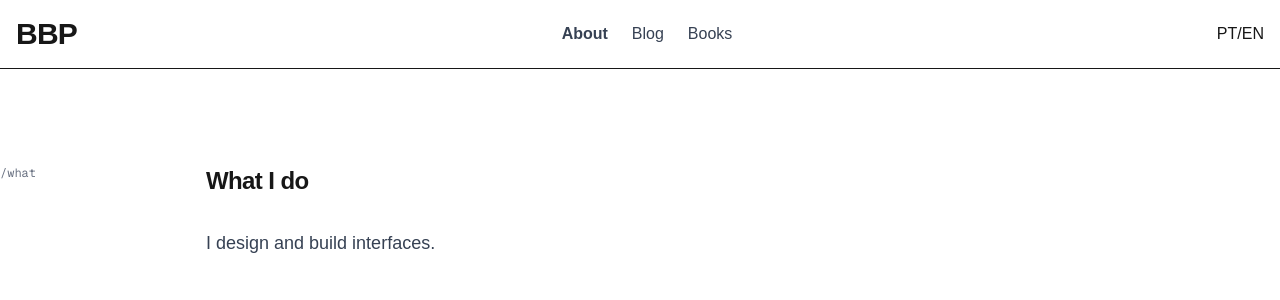
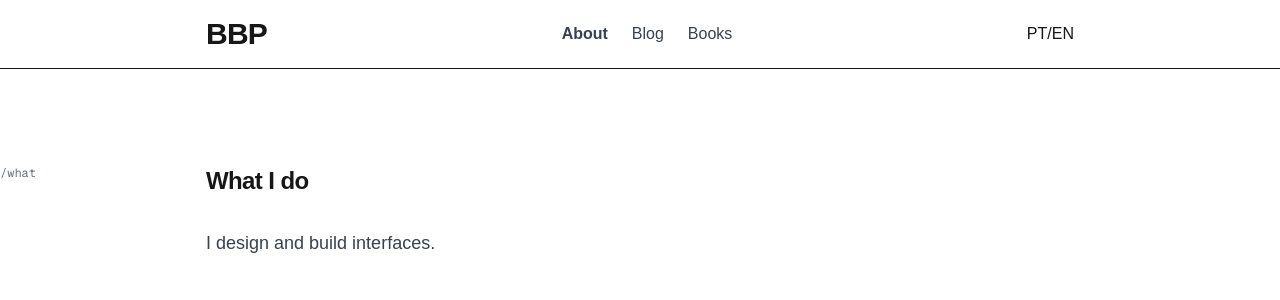
Before and after one commit to bernbecht/bbp-portfolio, a Next.js app: page / in a window 1280 px wide. Shown: the top 300 px of the page. Built offline with nearby package versions, Linux system fonts and the light colour scheme.

Commit message:
💄 updates css variable for nav width

```diff
--- a/app/globals.css
+++ b/app/globals.css
@@ -3,7 +3,7 @@
 :root {
   --background: #ffffff;
   --foreground: #171717;
-  --layout-nav: '900px';
+  --layout-nav: 900px;
 }
 
 @theme inline {
--- a/components/Header.tsx
+++ b/components/Header.tsx
@@ -3,7 +3,7 @@ export default function Header() {
     <header className="bg-white/80 backdrop-blur border-b">
       <nav
         aria-label="Main navigation"
-        className="mx-auto max-w-(--layout-nav) px-4 py-4 flex items-center justify-between"
+        className="mx-auto max-w-[var(--layout-nav)] px-4 py-4 flex items-center justify-between"
       >
         <a href="/" className="font-bold tracking-tight text-3xl">
           BBP
```
